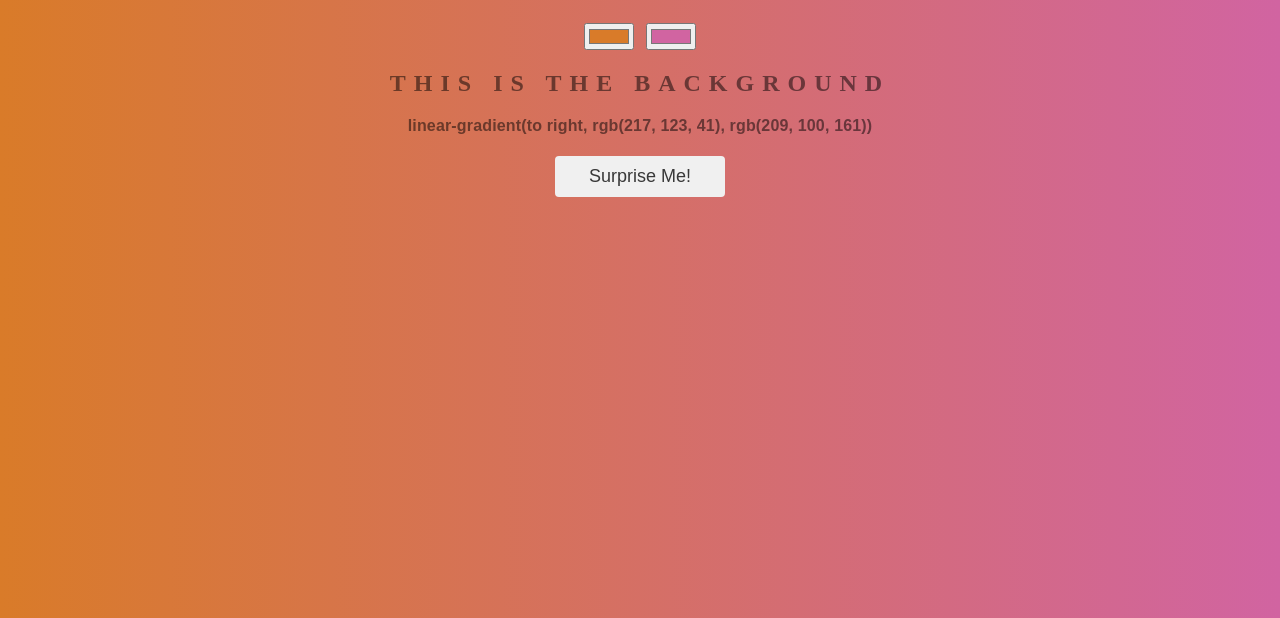
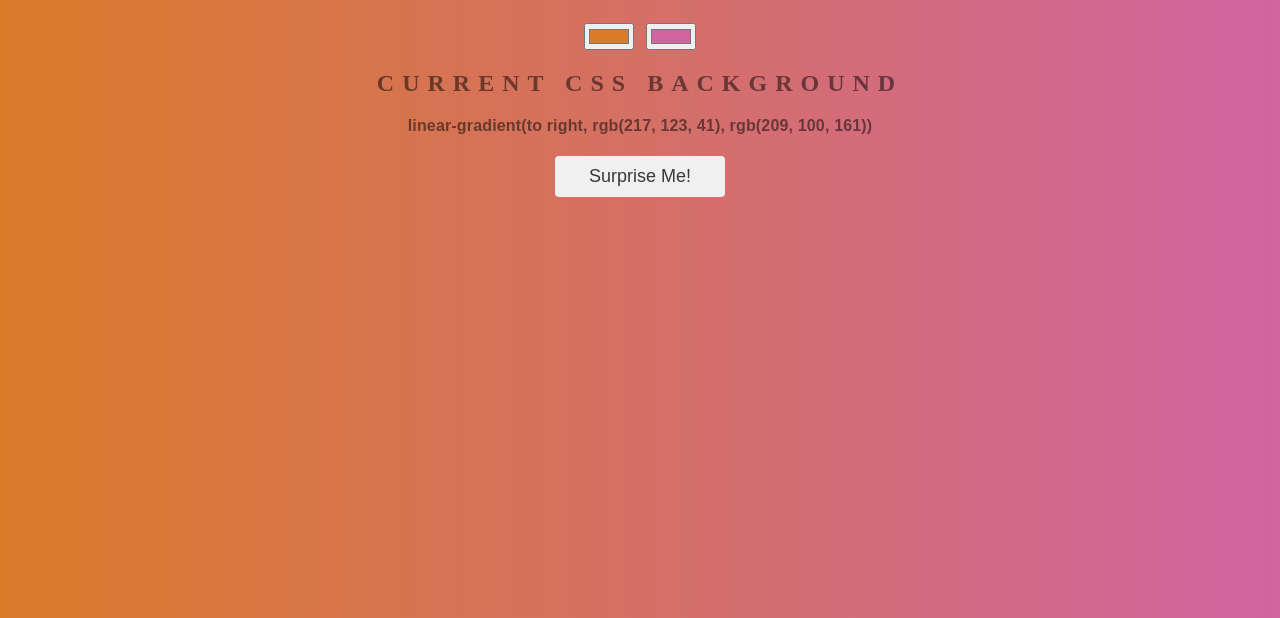
Before and after one commit to shantanuborg/Background-Generator, a plain HTML site: page index.html in a window 1280 px wide. Shown: the part 182-800 px from the top of the page. Drawn offline with Linux system fonts and the light colour scheme.

Commit message:
reverting to default

```diff
--- a/index.html
+++ b/index.html
@@ -8,7 +8,7 @@
 	<h1 class="underline">Background Gradient Generator</h1>
 	<input class="color1" type="color" name="color1" value="#1fe0e0">
 	<input class="color2" type="color" name="color2" value="#f9d506">
-	<h2>This is the Background</h2>
+	<h2>Current CSS Background</h2>
 	<h3></h3>
 	<button class="button random"><span>Surprise Me!</span></button>
 	<script type="text/javascript" src="script.js"></script>
```
